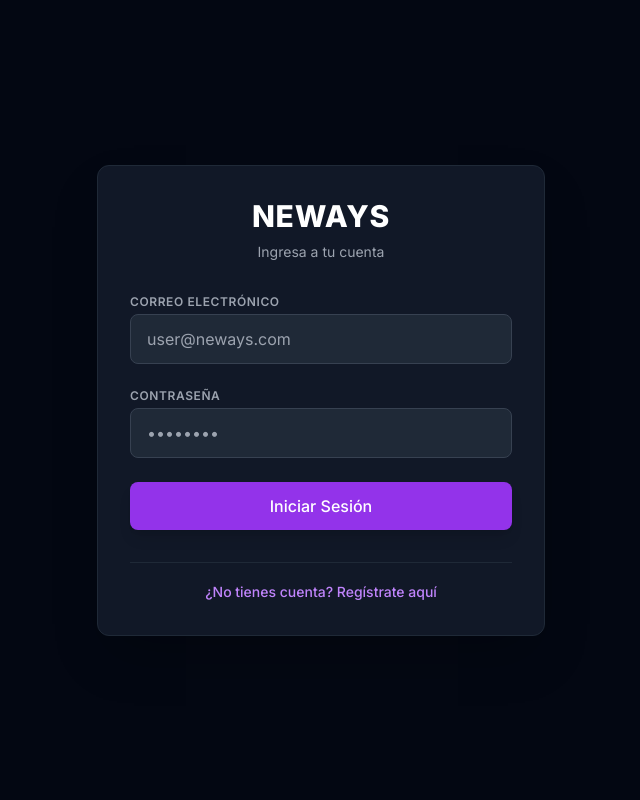
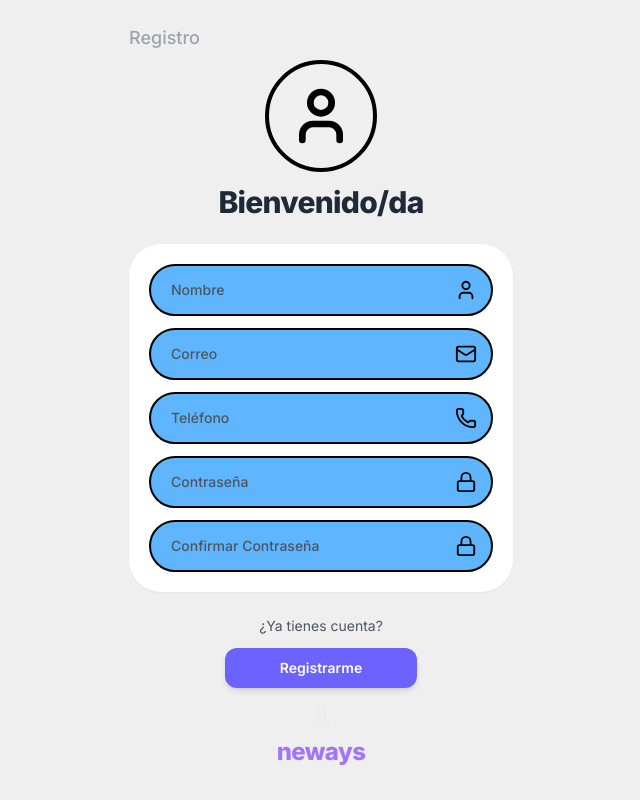
Before and after one commit to vmValeriaMontano/Proyecto_Neways, a React (Vite) app in the folder neways-frontend/: page /register in a window 1280 px wide. Shown: the whole page, without its empty margins (319-959 px from the left). Built offline with nearby package versions, Linux system fonts and the light colour scheme.

Commit message:
agregar: pagina de Registro

```diff
--- a/neways-frontend/src/App.jsx
+++ b/neways-frontend/src/App.jsx
@@ -1,30 +1,41 @@
-import React, { useState } from 'react';
+import React from 'react';
+import { BrowserRouter as Router, Routes, Route, Navigate } from 'react-router-dom';
 import AdminDashboard from './pages/admin/AdminDashboard';
 import Login from './pages/Login';
-import { AuthProvider } from './context/AuthContext';
+import Register from './pages/Register';
+import { AuthProvider, useAuth } from './context/AuthContext';
 
-function App() {
-  const [token, setToken] = useState(localStorage.getItem('token'));
+// Componente para proteger la ruta de Admin
+function PrivateRoute({ children }) {
+  const token = localStorage.getItem('token');
+  return token ? children : <Navigate to="/login" replace />;
+}
 
-  const handleLoginSuccess = () => {
-    setToken(localStorage.getItem('token'));
-  };
+function AppRoutes() {
+  return (
+    <Routes>
+      <Route path="/login" element={<Login />} />
+      <Route path="/register" element={<Register />} />
+      <Route
+        path="/admin"
+        element={
+          <PrivateRoute>
+            <AdminDashboard />
+          </PrivateRoute>
+        }
+      />
+      {/* Redirección por defecto al login o catálogo */}
+      <Route path="*" element={<Navigate to="/login" replace />} />
+    </Routes>
+  );
+}
 
-  const handleLogout = () => {
-    localStorage.removeItem('token');
-    localStorage.removeItem('user');
-    setToken(null);
-  };
-
+export default function App() {
   return (
     <AuthProvider>
-      {!token ? (
-        <Login onLoginSuccess={handleLoginSuccess} />
-      ) : (
-        <AdminDashboard onLogout={handleLogout} />
-      )}
+      <Router>
+        <AppRoutes />
+      </Router>
     </AuthProvider>
   );
 }
-
-export default App;
--- a/neways-frontend/src/pages/Login.jsx
+++ b/neways-frontend/src/pages/Login.jsx
@@ -1,14 +1,15 @@
 import React, { useState } from 'react';
-import axios from 'axios';
+import { Link, useNavigate } from 'react-router-dom';
+import API from '../services/api';
 
 const Login = ({ onLoginSuccess }) => {
-  const [isRegistering, setIsRegistering] = useState(false);
+  const navigate = useNavigate();
   const [formData, setFormData] = useState({
-    full_name: '',
     email: '',
     password: '',
   });
   const [error, setError] = useState('');
+  const [loading, setLoading] = useState(false);
 
   const handleChange = (e) => {
     setFormData({ ...formData, [e.target.name]: e.target.value });
@@ -17,34 +18,35 @@ const Login = ({ onLoginSuccess }) => {
   const handleSubmit = async (e) => {
     e.preventDefault();
     setError('');
-
-    const endpoint = isRegistering
-      ? 'http://localhost:5000/api/auth/register'
-      : 'http://localhost:5000/api/auth/login';
+    setLoading(true);
 
     try {
-      const response = await axios.post(endpoint, formData);
+      const response = await API.post('/auth/login', formData);
 
       if (response.data.token) {
         localStorage.setItem('token', response.data.token);
         localStorage.setItem('user', JSON.stringify(response.data.user || {}));
+
         if (onLoginSuccess) onLoginSuccess();
-      } else if (isRegistering) {
-        alert('Usuario registrado exitosamente. Ahora puedes iniciar sesión.');
-        setIsRegistering(false);
+        navigate('/admin'); // Redirige al dashboard/panel tras iniciar sesión
       }
     } catch (err) {
-      setError(err.response?.data?.message || 'Ocurrió un error. Verifica tus credenciales.');
+      setError(
+        err.response?.data?.message || 'Ocurrió un error. Verifica tus credenciales.'
+      );
+    } finally {
+      setLoading(false);
     }
   };
 
   return (
     <div className="min-h-screen flex items-center justify-center bg-gray-950 px-4">
       <div className="max-w-md w-full space-y-8 bg-gray-900 p-8 rounded-xl border border-gray-800 shadow-2xl">
+
         <div className="text-center">
           <h2 className="text-3xl font-extrabold text-white tracking-wide">NEWAYS</h2>
           <p className="mt-2 text-sm text-gray-400">
-            {isRegistering ? 'Crea tu cuenta' : 'Ingresa a tu cuenta'}
+            Ingresa a tu cuenta
           </p>
         </div>
 
@@ -55,23 +57,6 @@ const Login = ({ onLoginSuccess }) => {
         )}
 
         <form className="mt-8 space-y-6" onSubmit={handleSubmit}>
-          {isRegistering && (
-            <div>
-              <label className="text-xs font-semibold text-gray-400 uppercase tracking-wider block mb-1">
-                Nombre Completo
-              </label>
-              <input
-                name="full_name"
-                type="text"
-                required
-                value={formData.full_name}
-                onChange={handleChange}
-                className="w-full px-4 py-3 bg-gray-800 border border-gray-700 rounded-lg text-white focus:outline-none focus:border-purple-500"
-                placeholder="Valeria Montano"
-              />
-            </div>
-          )}
-
           <div>
             <label className="text-xs font-semibold text-gray-400 uppercase tracking-wider block mb-1">
               Correo Electrónico
@@ -104,23 +89,23 @@ const Login = ({ onLoginSuccess }) => {
 
           <button
             type="submit"
-            className="w-full py-3 px-4 bg-purple-600 hover:bg-purple-700 text-white font-medium rounded-lg shadow-lg transition duration-200"
+            disabled={loading}
+            className="w-full py-3 px-4 bg-purple-600 hover:bg-purple-700 text-white font-medium rounded-lg shadow-lg transition duration-200 disabled:opacity-50"
           >
-            {isRegistering ? 'Registrarse' : 'Iniciar Sesión'}
+            {loading ? 'Ingresando...' : 'Iniciar Sesión'}
           </button>
         </form>
 
+        {/* REDIRECCIÓN A LA PÁGINA DE REGISTRO */}
         <div className="text-center pt-4 border-t border-gray-800">
-          <button
-            type="button"
-            onClick={() => setIsRegistering(!isRegistering)}
-            className="text-sm text-purple-400 hover:text-purple-300 font-medium"
+          <Link
+            to="/register"
+            className="text-sm text-purple-400 hover:text-purple-300 font-medium transition"
           >
-            {isRegistering
-              ? '¿Ya tienes cuenta? Inicia sesión aquí'
-              : '¿No tienes cuenta? Regístrate aquí'}
-          </button>
+            ¿No tienes cuenta? Regístrate aquí
+          </Link>
         </div>
+
       </div>
     </div>
   );
--- /dev/null
+++ b/neways-frontend/src/pages/Register.jsx
@@ -0,0 +1,198 @@
+import React, { useState } from 'react';
+import { useNavigate, Link } from 'react-router-dom';
+import API from '../services/api';
+import { User, Mail, Phone, Lock } from 'lucide-react';
+
+export default function Register() {
+  const navigate = useNavigate();
+  const [formData, setFormData] = useState({
+    fullName: '',
+    email: '',
+    phone: '',
+    password: '',
+    confirmPassword: ''
+  });
+
+  const [loading, setLoading] = useState(false);
+  const [error, setError] = useState('');
+
+  const handleChange = (e) => {
+    setFormData({
+      ...formData,
+      [e.target.name]: e.target.value
+    });
+  };
+
+  const handleSubmit = async (e) => {
+    e.preventDefault();
+    setError('');
+
+    if (formData.password !== formData.confirmPassword) {
+      return setError('Las contraseñas no coinciden.');
+    }
+
+    if (formData.password.length < 6) {
+      return setError('La contraseña debe tener al menos 6 caracteres.');
+    }
+
+    setLoading(true);
+
+    try {
+      // Enviamos las claves exactas que espera tu Backend en Postman
+      const response = await API.post('/auth/register', {
+        fullName: formData.fullName,
+        email: formData.email,
+        password: formData.password,
+        confirmPassword: formData.confirmPassword,
+        phone: formData.phone
+      });
+
+      if (response.data) {
+        alert('¡Cuenta creada con éxito! Ahora puedes iniciar sesión.');
+        navigate('/login');
+      }
+    } catch (err) {
+      console.error(err);
+      setError(
+        err.response?.data?.message || 'Error al registrar la cuenta.'
+      );
+    } finally {
+      setLoading(false);
+    }
+  };
+
+  return (
+    <div className="min-h-screen bg-[#EFEFEF] flex flex-col items-center justify-between p-6">
+
+      {/* TÍTULO SUPERIOR */}
+      <div className="w-full max-w-sm text-left">
+        <span className="text-gray-400 font-medium text-lg">Registro</span>
+      </div>
+
+      <div className="w-full max-w-sm flex flex-col items-center my-auto">
+
+        {/* AVATAR Y BIENVENIDA */}
+        <div className="flex flex-col items-center mb-6">
+          <div className="w-28 h-28 rounded-full border-4 border-black flex items-center justify-center bg-transparent mb-3">
+            <User size={64} className="text-black stroke-[2.5]" />
+          </div>
+          <h1 className="text-3xl font-extrabold text-gray-800 tracking-tight">
+            Bienvenido/da
+          </h1>
+        </div>
+
+        {/* ALERTA DE ERROR */}
+        {error && (
+          <div className="w-full mb-4 p-3 rounded-xl bg-red-100 border border-red-300 text-red-600 text-xs text-center font-medium">
+            {error}
+          </div>
+        )}
+
+        {/* FORMULARIO */}
+        <form onSubmit={handleSubmit} className="w-full bg-white rounded-[32px] p-5 shadow-sm space-y-3">
+
+          {/* Nombre Completo */}
+          <div className="relative">
+            <input
+              type="text"
+              name="fullName"
+              required
+              placeholder="Nombre"
+              value={formData.fullName}
+              onChange={handleChange}
+              className="w-full bg-[#60B5FF] text-gray-800 placeholder-gray-600 px-5 py-3.5 rounded-full border-2 border-black focus:outline-none text-sm font-medium"
+            />
+            <User className="absolute right-4 top-1/2 -translate-y-1/2 text-black" size={22} />
+          </div>
+
+          {/* Correo */}
+          <div className="relative">
+            <input
+              type="email"
+              name="email"
+              required
+              placeholder="Correo"
+              value={formData.email}
+              onChange={handleChange}
+              className="w-full bg-[#60B5FF] text-gray-800 placeholder-gray-600 px-5 py-3.5 rounded-full border-2 border-black focus:outline-none text-sm font-medium"
+            />
+            <Mail className="absolute right-4 top-1/2 -translate-y-1/2 text-black" size={22} />
+          </div>
+
+          {/* Teléfono */}
+          <div className="relative">
+            <input
+              type="tel"
+              name="phone"
+              required
+              placeholder="Teléfono"
+              value={formData.phone}
+              onChange={handleChange}
+              className="w-full bg-[#60B5FF] text-gray-800 placeholder-gray-600 px-5 py-3.5 rounded-full border-2 border-black focus:outline-none text-sm font-medium"
+            />
+            <Phone className="absolute right-4 top-1/2 -translate-y-1/2 text-black" size={22} />
+          </div>
+
+          {/* Contraseña */}
+          <div className="relative">
+            <input
+              type="password"
+              name="password"
+              required
+              placeholder="Contraseña"
+              value={formData.password}
+              onChange={handleChange}
+              className="w-full bg-[#60B5FF] text-gray-800 placeholder-gray-600 px-5 py-3.5 rounded-full border-2 border-black focus:outline-none text-sm font-medium"
+            />
+            <Lock className="absolute right-4 top-1/2 -translate-y-1/2 text-black" size={22} />
+          </div>
+
+          {/* Confirmar Contraseña */}
+          <div className="relative">
+            <input
+              type="password"
+              name="confirmPassword"
+              required
+              placeholder="Confirmar Contraseña"
+              value={formData.confirmPassword}
+              onChange={handleChange}
+              className="w-full bg-[#60B5FF] text-gray-800 placeholder-gray-600 px-5 py-3.5 rounded-full border-2 border-black focus:outline-none text-sm font-medium"
+            />
+            <Lock className="absolute right-4 top-1/2 -translate-y-1/2 text-black" size={22} />
+          </div>
+
+        </form>
+
+        {/* LINK Y BOTÓN */}
+        <div className="w-full flex flex-col items-center mt-6 gap-3">
+          <Link to="/login" className="text-gray-600 text-sm hover:underline">
+            ¿Ya tienes cuenta?
+          </Link>
+
+          <button
+            onClick={handleSubmit}
+            disabled={loading}
+            className="w-48 bg-[#6C63FF] hover:bg-[#5b52f0] text-white font-semibold py-2.5 rounded-xl shadow-md transition text-sm disabled:opacity-50"
+          >
+            {loading ? 'Registrando...' : 'Registrarme'}
+          </button>
+        </div>
+
+      </div>
+
+      {/* LOGO INFERIOR */}
+      <div className="mb-2">
+        <img
+          src="/isotipo-blanco.png"
+          alt="Neways Logo"
+          className="h-10 object-contain mx-auto"
+          onError={(e) => { e.target.style.display = 'none'; }}
+        />
+        <span className="font-extrabold text-2xl text-[#A076FF] tracking-tight block text-center">
+          neways
+        </span>
+      </div>
+
+    </div>
+  );
+}
```
